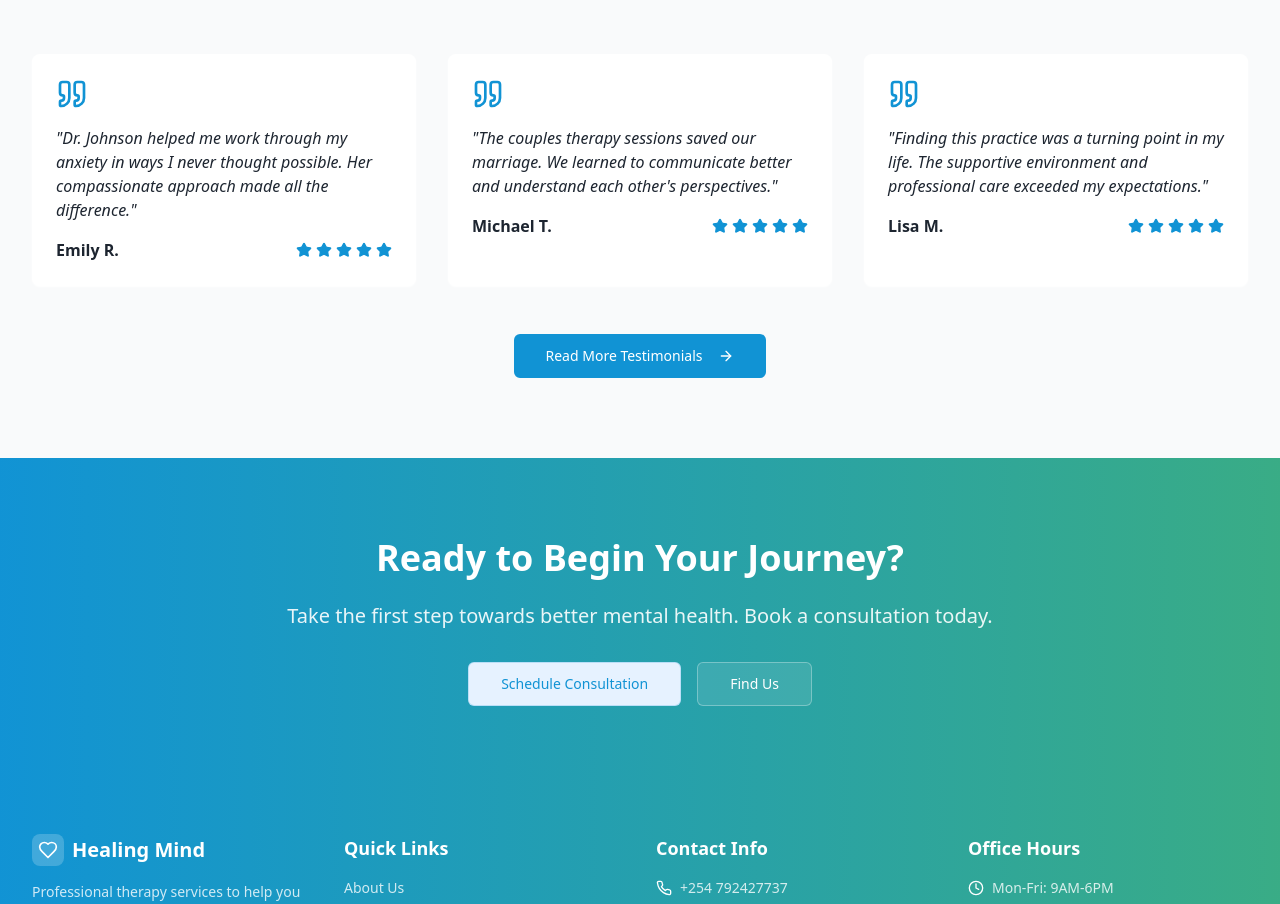
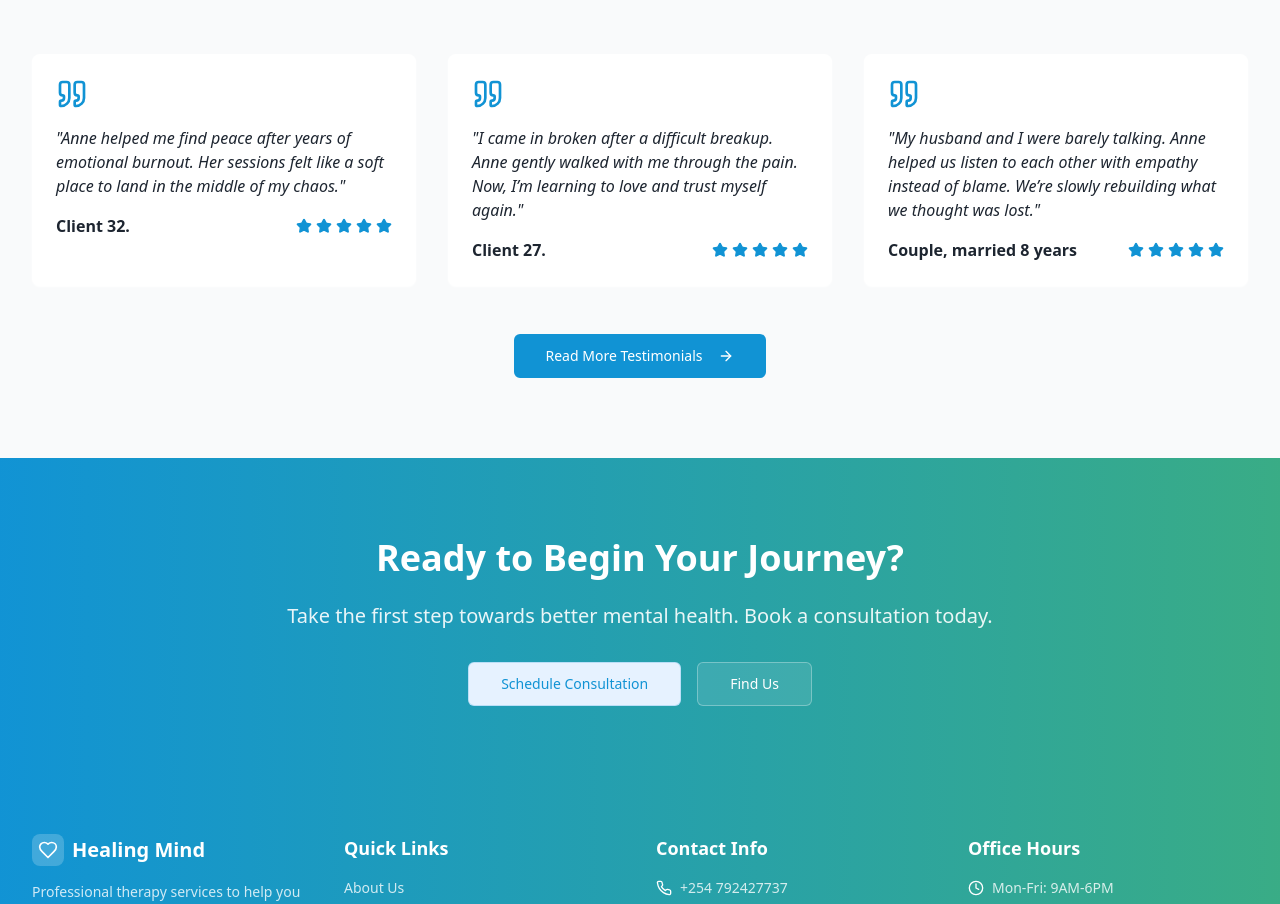
Before and after one commit to kiganyamburu/compassionate-wellbeing-site, a React (Vite) app: page / in a window 1280 px wide. Shown: the part 2540-3444 px from the top of the page. Built offline with nearby package versions, Linux system fonts and the light colour scheme.

Commit message:
fix(testimonials):Adding testimonials

```diff
--- a/src/pages/Home.tsx
+++ b/src/pages/Home.tsx
@@ -146,18 +146,18 @@ const Home = () => {
           <div className="grid grid-cols-1 md:grid-cols-3 gap-8">
             {[
               {
-                name: "Emily R.",
-                text: "Dr. Johnson helped me work through my anxiety in ways I never thought possible. Her compassionate approach made all the difference.",
+                name: "Client 32.",
+                text: "Anne helped me find peace after years of emotional burnout. Her sessions felt like a soft place to land in the middle of my chaos.",
                 rating: 5
               },
               {
-                name: "Michael T.",
-                text: "The couples therapy sessions saved our marriage. We learned to communicate better and understand each other's perspectives.",
+                name: "Client 27.",
+                text: "I came in broken after a difficult breakup. Anne gently walked with me through the pain. Now, I’m learning to love and trust myself again.",
                 rating: 5
               },
               {
-                name: "Lisa M.",
-                text: "Finding this practice was a turning point in my life. The supportive environment and professional care exceeded my expectations.",
+                name: "Couple, married 8 years",
+                text: "My husband and I were barely talking. Anne helped us listen to each other with empathy instead of blame. We’re slowly rebuilding what we thought was lost.",
                 rating: 5
               }
             ].map((testimonial, index) => (
```
